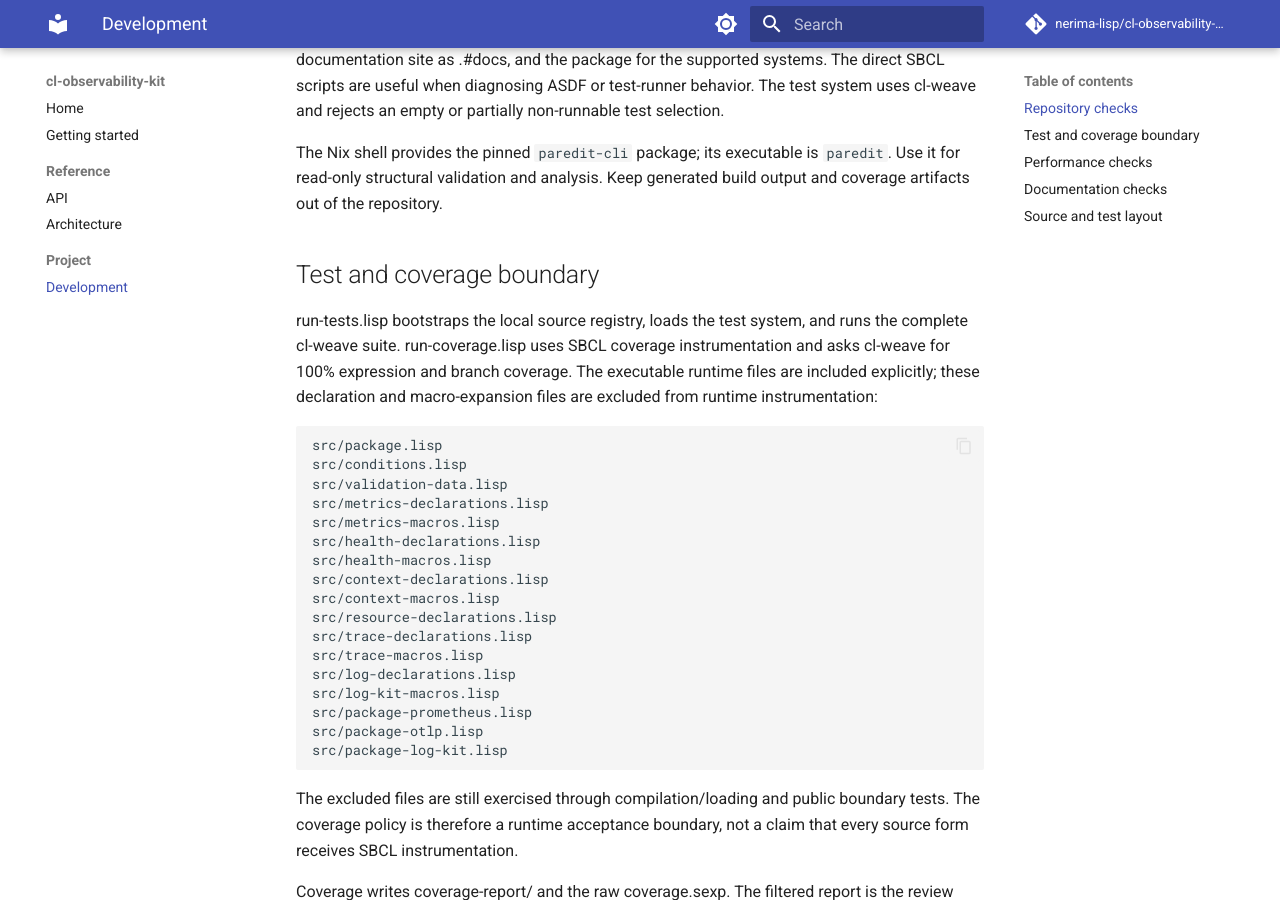
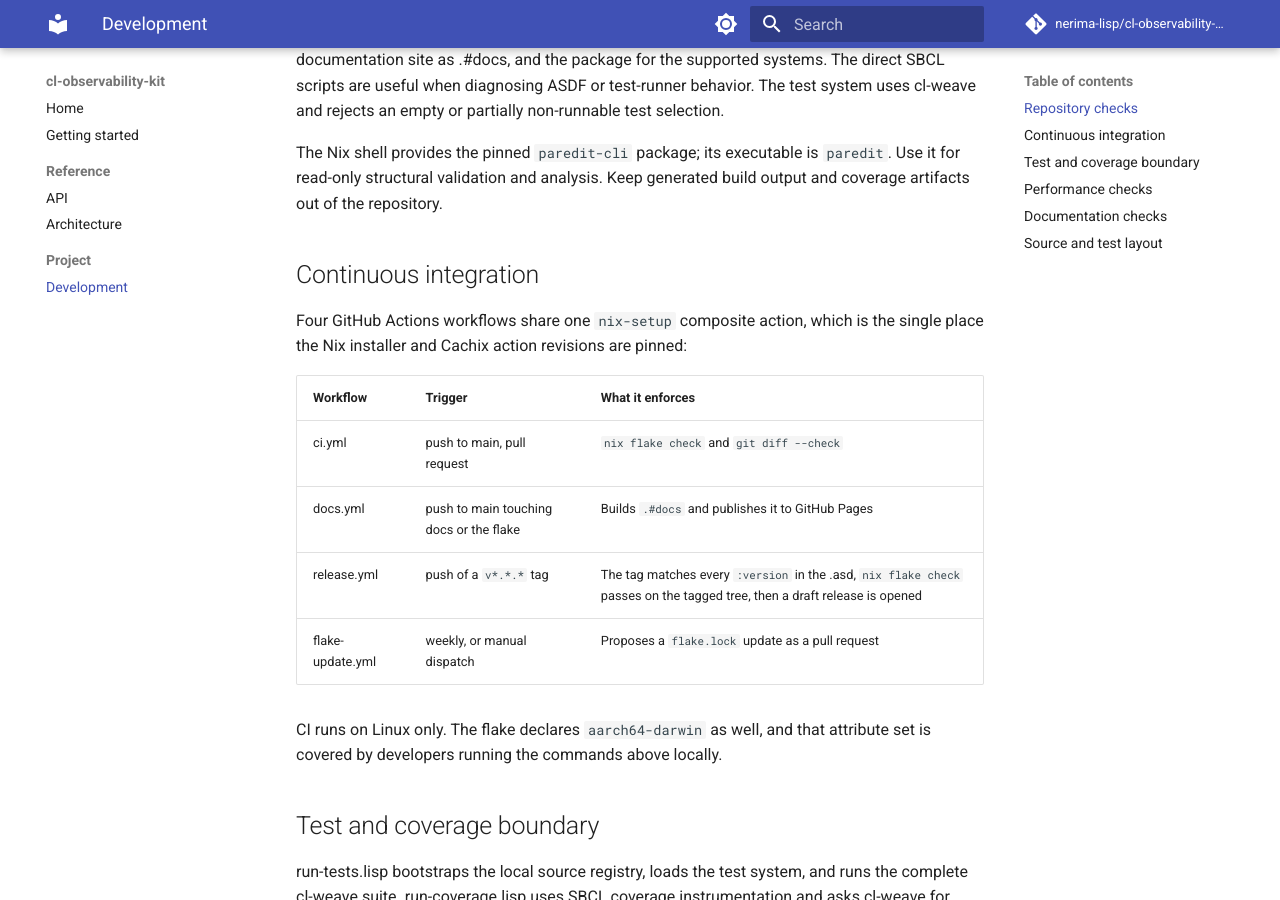
Before and after one commit to nerima-lisp/cl-observability-kit, an MkDocs documentation site: the page built from docs/src/project/development.md, in a window 1280 px wide and 900 px high, scrolled down 421 px. Built offline with MkDocs 1.6.1 and Material for MkDocs 9.7.7, drawn with Linux system fonts in a browser that asks for light colours; comment, search, counter and statistics services are not loaded.

Commit message:
chore(release): v1.0.0
Bumps :version from 0.1.0 to 1.0.0 across all five ASDF systems and adds the
release infrastructure this repository shipped 0.1.0 without.

1.0.0 marks the substrate as production-ready rather than announcing a
redesign. Every public operation keeps its 0.1.0 name, signature, and behavior
except http-response-attributes, which no longer accepts the undocumented
:body-size alias for :response-body-size; CHANGELOG.md records that under
Removed.

Adds LICENSE carrying the MIT text the .asd has always declared, the four
org-standard GitHub Actions workflows behind one shared nix-setup composite
action, dependabot coverage for Actions and Nix, CODEOWNERS, a pull request
template, and bug-report and feature-request issue templates. Completes the
ASDF metadata on every system: a named :author and :maintainer, :homepage,
:bug-tracker, :source-control, and a :version on the previously unversioned
test system.

release.yml refuses to publish a tag whose name disagrees with the .asd
:version, and because this .asd declares five systems it also fails when those
five versions disagree with each other.

Verified: nix flake check, 117 passed / 0 failed; nix fmt, 0 files changed.

```diff
--- a/docs/src/project/development.md
+++ b/docs/src/project/development.md
@@ -23,6 +23,21 @@ or partially non-runnable test selection.
 The Nix shell provides the pinned `paredit-cli` package; its executable is
 `paredit`. Use it for read-only structural validation and analysis. Keep
 generated build output and coverage artifacts out of the repository.
+
+## Continuous integration
+
+Four GitHub Actions workflows share one `nix-setup` composite action, which is
+the single place the Nix installer and Cachix action revisions are pinned:
+
+| Workflow | Trigger | What it enforces |
+| --- | --- | --- |
+| ci.yml | push to main, pull request | `nix flake check` and `git diff --check` |
+| docs.yml | push to main touching docs or the flake | Builds `.#docs` and publishes it to GitHub Pages |
+| release.yml | push of a `v*.*.*` tag | The tag matches every `:version` in the .asd, `nix flake check` passes on the tagged tree, then a draft release is opened |
+| flake-update.yml | weekly, or manual dispatch | Proposes a `flake.lock` update as a pull request |
+
+CI runs on Linux only. The flake declares `aarch64-darwin` as well, and that
+attribute set is covered by developers running the commands above locally.
 
 ## Test and coverage boundary
 
```
Also changed, not shown: docs/src/getting-started.md (+1 -1 lines), .github/ISSUE_TEMPLATE/bug_report.md (added), .github/ISSUE_TEMPLATE/feature_request.md (added), .github/pull_request_template.md (added), CHANGELOG.md, README.md, 10 other files.
